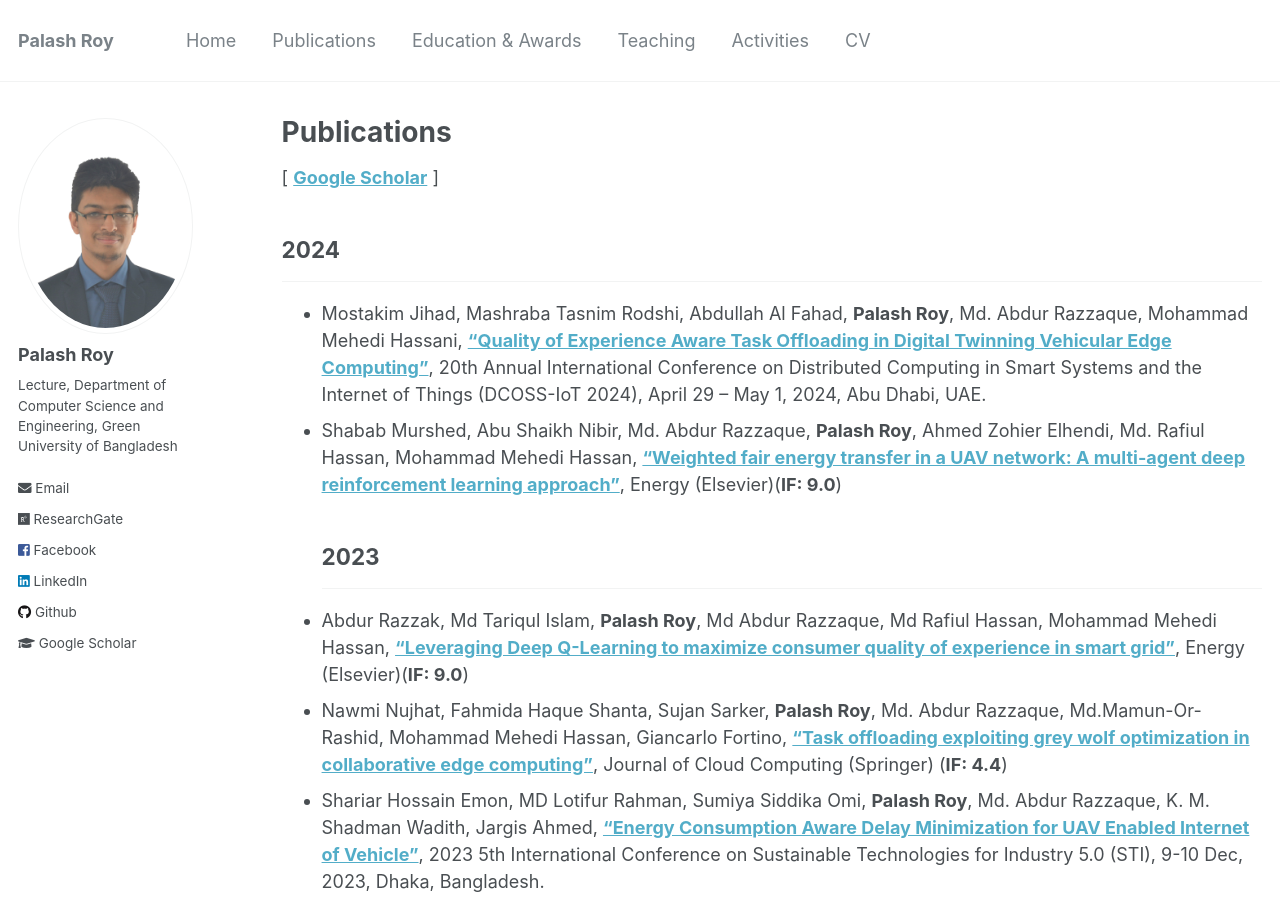
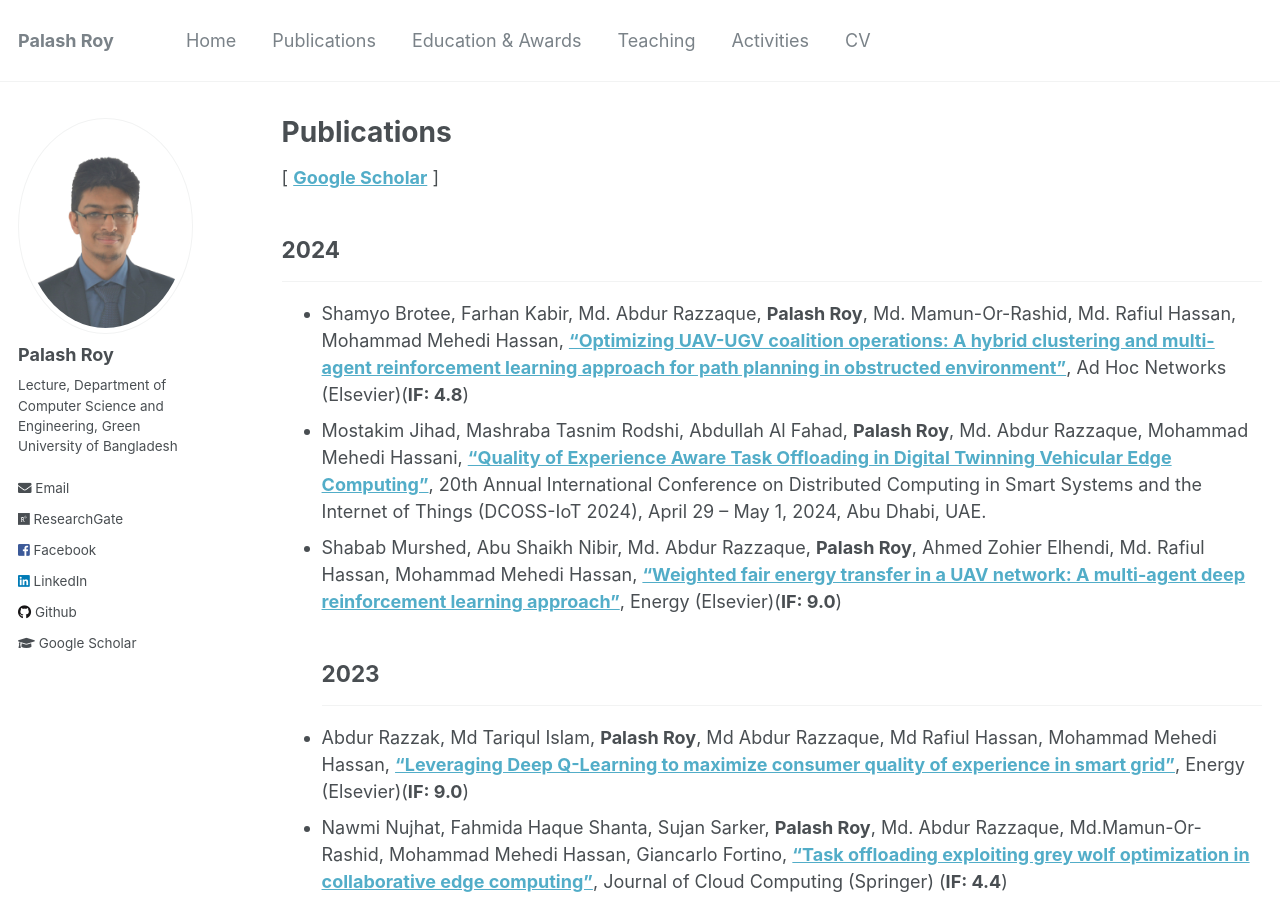
Before and after one commit to PalashRoy975/PalashRoy975.github.io, a Jekyll site: the page built from _pages/publications.md, in a window 1280 px wide and 900 px high. Built offline with Jekyll 4.4.1, drawn with Linux system fonts in a browser that asks for light colours.

Commit message:
Update publications.md

```diff
--- a/_pages/publications.md
+++ b/_pages/publications.md
@@ -8,6 +8,7 @@ author_profile: true
 [ [**Google Scholar**](https://scholar.google.com/citations?user=6YbqlUkAAAAJ&hl=en&authuser=1) ]
 ## 2024
 -----------
+* Shamyo Brotee, Farhan Kabir, Md. Abdur Razzaque, **Palash Roy**, Md. Mamun-Or-Rashid, Md. Rafiul Hassan, Mohammad Mehedi Hassan,  [**"Optimizing UAV-UGV coalition operations: A hybrid clustering and multi-agent reinforcement learning approach for path planning in obstructed environment"**](https://www.sciencedirect.com/science/article/pii/S1570870524001306), Ad Hoc Networks (Elsevier)(**IF: 4.8**)
 * Mostakim Jihad, Mashraba Tasnim Rodshi, Abdullah Al Fahad, **Palash Roy**, Md. Abdur Razzaque, Mohammad Mehedi Hassani, [**"Quality of Experience Aware Task Offloading in Digital Twinning Vehicular Edge Computing"**](), 20th Annual International Conference on Distributed Computing in Smart Systems and the Internet of Things (DCOSS-IoT 2024), April 29 – May 1, 2024, Abu Dhabi, UAE.
 * Shabab Murshed, Abu Shaikh Nibir, Md. Abdur Razzaque, **Palash Roy**, Ahmed Zohier Elhendi, Md. Rafiul Hassan, Mohammad Mehedi Hassan,  [**"Weighted fair energy transfer in a UAV network: A multi-agent deep reinforcement learning approach"**](https://www.sciencedirect.com/science/article/abs/pii/S0360544224002986), Energy (Elsevier)(**IF: 9.0**)
 ## 2023
```
